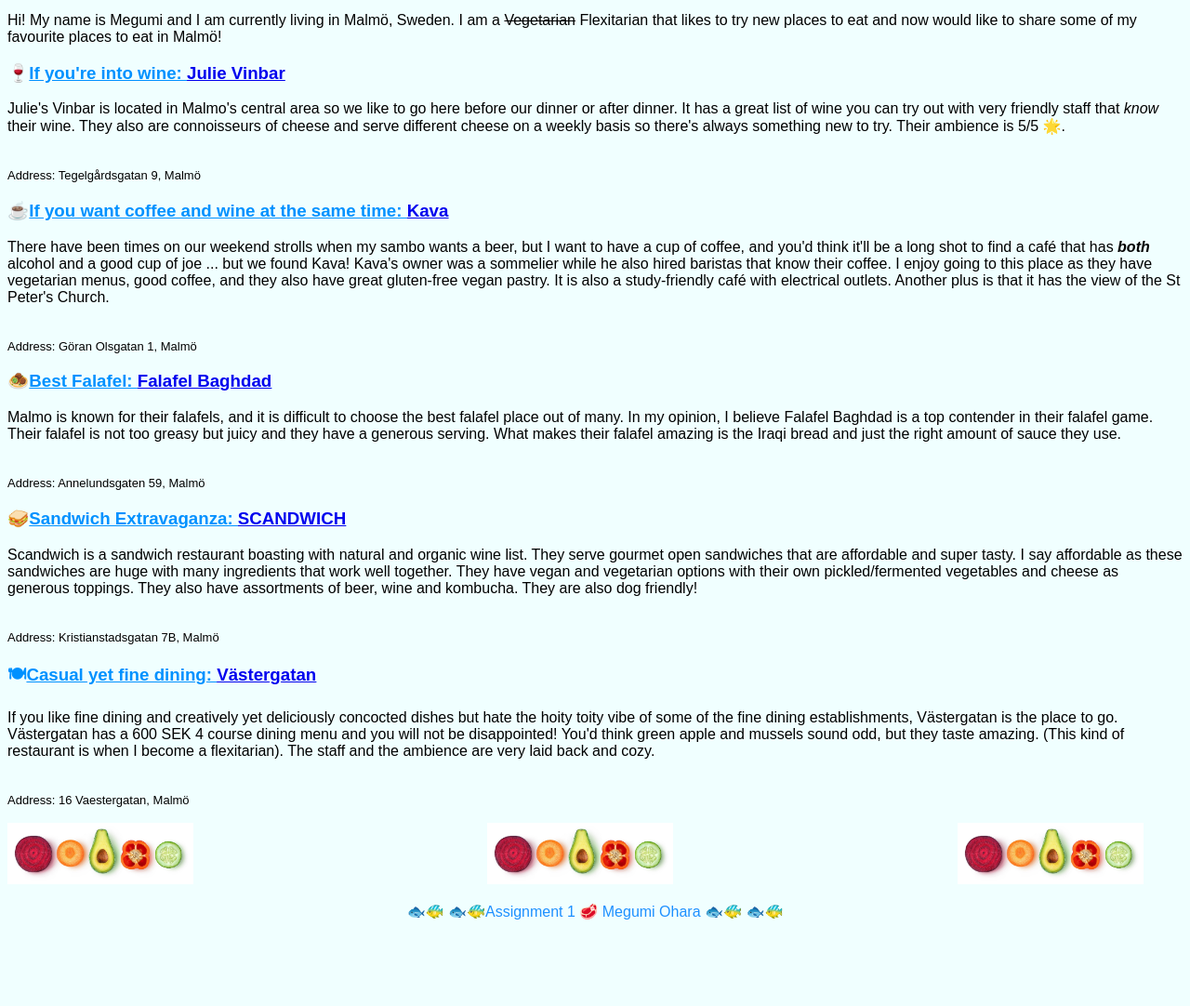
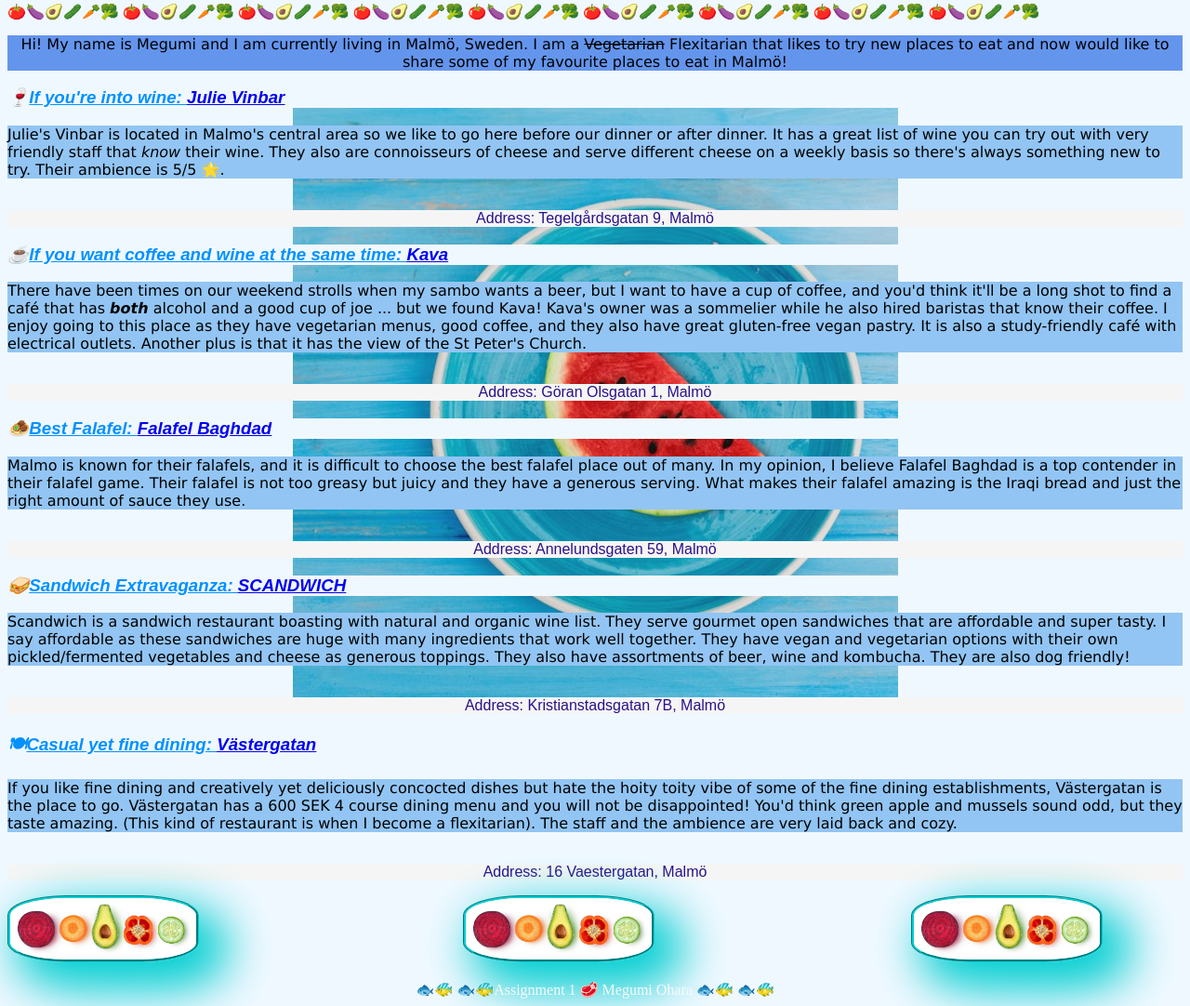
Before and after one commit to MegumiOhara/HTML-first-assignment-, a plain HTML site: page index.html in a window 1280 px wide. Shown: the part 226-1308 px from the top of the page at 93% size. Before the commit the page ends 1224 px from the top, so only its background shows below. Drawn offline with Linux system fonts and the light colour scheme.

Commit message:
semantics added and styling edited

```diff
--- a/index.html
+++ b/index.html
@@ -4,10 +4,11 @@
     <meta charset="UTF-8">
     <meta name="viewport" content="width=device-width, initial-scale=1.0">
     <title>My first food blog</title>
+    <link rel="stylesheet" href="styles/index.css">
 </head>
-<body style="background-color: #f0ffff; font-family: Arial, Helvetica, sans-serif;">
+<body>
     <header>
-        <h1 style="color:#1e90ff;text-align:center;">My favourite eats in Malmö</h1>
+        <h1>My favourite eats in Malmö</h1>
         <nav>
             <ul>
                 <li><a href="#intro">Introduction</a></li>
@@ -30,58 +31,58 @@
     </header>
     <main>
         <section id="intro">
-             <p>Hi! My name is Megumi and I am currently living in Malmö, Sweden.
+             <p class="firstpara">Hi! My name is Megumi and I am currently living in Malmö, Sweden.
              I am a <s>Vegetarian</s> Flexitarian that likes to try new places to eat and
              now would like to share some of my favourite places to eat in Malmö!
              </p>
         </section>
         <section id="julie">
-            <h3 style="color:#0091ff">&#127863;<u>If you&apos;re into wine: <a href="https://juliemalmo.se/"><b>Julie Vinbar</b></a></u></h3>
-            <p>Julie&apos;s Vinbar is located in Malmo&apos;s central area so we like to go here before our dinner or after dinner.
+            <h3>&#127863;<u>If you&apos;re into wine: <a href="https://juliemalmo.se/"><b>Julie Vinbar</b></a></u></h3>
+             <p class="secondpara">Julie&apos;s Vinbar is located in Malmo&apos;s central area so we like to go here before our dinner or after dinner.
              It has a great list of wine you can try out with very friendly staff that <i>know</i> their wine.
              They also are connoisseurs of cheese and serve different cheese on a weekly basis so there&apos;s always something new to try.
              Their ambience is 5/5 &#127775;.
              </p>
-             <br><span style="font-size: small;">Address: Tegelgårdsgatan 9, Malmö</span>
+             <br><div>Address: Tegelgårdsgatan 9, Malmö</div>
         </section>
         <section id="kava">
-             <h3 style="color:#0091ff">&#9749;<u>If you want coffee and wine at the same time: <a href="https://kavamalmo.webnode.se/"><b>Kava</b></a></u></h3>
-             <p>There have been times on our weekend strolls when my sambo wants a beer, but I want to have a cup of coffee,
+            <h3>&#9749;<u>If you want coffee and wine at the same time: <a href="https://kavamalmo.webnode.se/"><b>Kava</b></a></u></h3>
+             <p class="secondpara">There have been times on our weekend strolls when my sambo wants a beer, but I want to have a cup of coffee,
              and you&apos;d think it&apos;ll be a long shot to find a café that has <i><b>both</b></i> alcohol and a good cup of joe
              ... but we found Kava! Kava&apos;s owner was a sommelier while he also hired baristas that know their coffee.
              I enjoy going to this place as they have vegetarian menus, good coffee, and they also have great gluten-free vegan pastry.
              It is also a study-friendly café with electrical outlets. Another plus is that it has the view of the St Peter&apos;s Church.
              </p>
-            <br><span style="font-size: small;">Address: Göran Olsgatan 1, Malmö</span>
+             <br><div>Address: Göran Olsgatan 1, Malmö</div>
         </section>
         <section id="falafel">
-             <h3 style="color:#0091ff">&#129478;<u>Best Falafel: <a href="https://www.tripadvisor.com/Restaurant_Review-g189839-d8375887-Reviews-Falafel_Baghdad-Malmo_Skane_County.html"><b>Falafel Baghdad</b></a></u></h3>
-             <p>Malmo is known for their falafels, and it is difficult to choose the best falafel place out of many.
+            <h3>&#129478;<u>Best Falafel: <a href="https://www.tripadvisor.com/Restaurant_Review-g189839-d8375887-Reviews-Falafel_Baghdad-Malmo_Skane_County.html"><b>Falafel Baghdad</b></a></u></h3>
+             <p class="secondpara">Malmo is known for their falafels, and it is difficult to choose the best falafel place out of many.
              In my opinion, I believe Falafel Baghdad is a top contender in their falafel game.
              Their falafel is not too greasy but juicy and they have a generous serving.
              What makes their falafel amazing is the Iraqi bread and just the right amount of sauce they use.
              </p>
-             <br><span style="font-size: small;">Address: Annelundsgaten 59, Malmö</span>
+             <br><div>Address: Annelundsgaten 59, Malmö</div>
         </section>
         <section id="sandwich">
-             <h3 style="color:#0091ff">&#129386;<u>Sandwich Extravaganza: <a href="https://www.scandwich.se/"><b>SCANDWICH</b></a></u></h3>
-             <p> Scandwich is a sandwich restaurant boasting with natural and organic wine list.
+            <h3>&#129386;<u>Sandwich Extravaganza: <a href="https://www.scandwich.se/"><b>SCANDWICH</b></a></u></h3>
+             <p class="secondpara"> Scandwich is a sandwich restaurant boasting with natural and organic wine list.
              They serve gourmet open sandwiches that are affordable and super tasty.
              I say affordable as these sandwiches are huge with many ingredients that work well together.
              They have vegan and vegetarian options with their own pickled/fermented vegetables and cheese as generous toppings.
              They also have assortments of beer, wine and kombucha. They are also dog friendly!
              </p>
-             <br><span style="font-size: small;">Address: Kristianstadsgatan 7B, Malmö </span>
+             <br><div>Address: Kristianstadsgatan 7B, Malmö </div>
         </section>
         <section id="vastergatan">
-             <h3 style="color:#0091ff">&#127869;<u>Casual yet fine dining: <a href="https://www.vastergatan.se/"><b>Västergatan</b></a></u></h3>
-             <p>If you like fine dining and creatively yet deliciously concocted dishes but hate the hoity toity vibe of some of the fine dining establishments, Västergatan is the place to go.
+            <h3>&#127869;<u>Casual yet fine dining: <a href="https://www.vastergatan.se/"><b>Västergatan</b></a></u></h3>
+             <p class="secondpara">If you like fine dining and creatively yet deliciously concocted dishes but hate the hoity toity vibe of some of the fine dining establishments, Västergatan is the place to go.
              Västergatan has a 600 SEK 4 course dining menu and you will not be disappointed!
              You&apos;d think green apple and mussels sound odd, but they taste amazing.
              (This kind of restaurant is when I become a flexitarian).
              The staff and the ambience are very laid back and cozy.
              </p>
-            <br><span style="font-size: small;">Address: 16 Vaestergatan, Malmö</span>
+             <br><div>Address: 16 Vaestergatan, Malmö</div>
         </section>
 
              <p>
@@ -101,7 +102,7 @@
              </p>
 </main>
 <!--Practicing how to insert comment-->
-<footer style="color:#1e90ff; text-align: center;">
+<footer>
     &#128031;&#128032; &#128031;&#128032;Assignment 1 &#129385; Megumi Ohara &#128031;&#128032; &#128031;&#128032;
 </footer>
 
```
Lines whose indentation alone changed are shown as unchanged.
